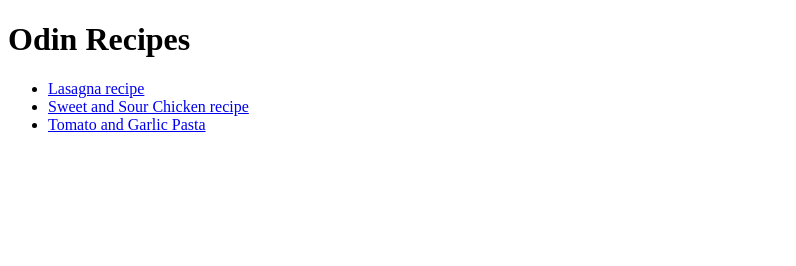
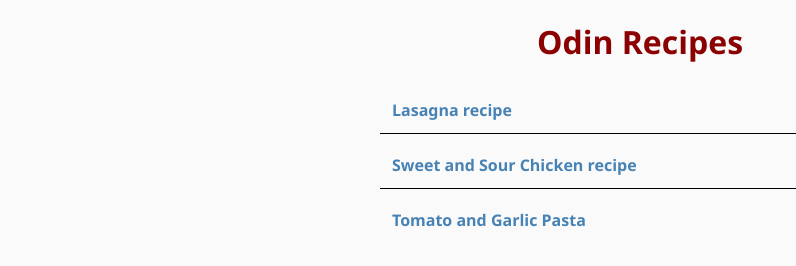
Before and after one commit to Sam-Horry/odin-recipes, a plain HTML site: page index.html in a window 1280 px wide. Shown: the whole page, without its empty margins (0-796 px from the left). Drawn offline with Linux system fonts and the light colour scheme.

Commit message:
added css
added css styling to the index.html as well as the recipe pages.

```diff
--- a/index.html
+++ b/index.html
@@ -1,16 +1,21 @@
 <!DOCTYPE html>
 <html lang="en">
+
+
+<link rel="stylesheet" href="style.css">
+
 <head>
   <meta charset="UTF-8">
   <title>Odin Recipes</title>
 </head>
 
 <body>
-    <h1>Odin Recipes</h1>
-    <ul>
-      <li><a href="recipes/lasagna.html">Lasagna recipe</a></li>
-      <li><a href="recipes/sweet-and-sour-chicken.html">Sweet and Sour Chicken recipe</a></li>
-      <li><a href="recipes/tomato-garlic-pasta.html">Tomato and Garlic Pasta</a></li>
+  <h1 class="title">Odin Recipes</h1>
+  <ul class="recipes">
+    <li class="recipe"><a href="recipes/lasagna.html">Lasagna recipe</a></li>
+    <li class="recipe"><a href="recipes/sweet-and-sour-chicken.html">Sweet and Sour Chicken recipe</a></li>
+    <li class="recipe"><a href="recipes/tomato-garlic-pasta.html">Tomato and Garlic Pasta</a></li>
   </ul>
 </body>
+
 </html>
--- /dev/null
+++ b/style.css
@@ -0,0 +1,92 @@
+* {
+  box-sizing: border-box;
+}
+
+html {
+  font-size: 16px;
+}
+
+body {
+  font-family: "Segoe UI", Roboto, Helvetica, Arial, sans-serif;
+  margin: 0 auto;
+  max-width: 800;
+  padding: 20px;
+  background: #fafafa;
+  color: #333;
+}
+
+/* Index page */
+
+.title {
+  text-align: center;
+  margin-bottom: 24px;
+  color: darkred;
+  font-size: 32px;
+}
+
+.recipes {
+  max-width: 600px;
+  margin: auto;
+}
+
+.recipe {
+  list-style: none;
+  border-bottom: 1px solid black;
+  padding: 12px;
+}
+
+.recipe:last-child {
+  border-bottom: none;
+}
+
+/* Links */
+
+a {
+  text-decoration: none;
+  color: steelblue;
+  font-weight: bold;
+}
+
+a:hover {
+  color: orange;
+  text-decoration: underline;
+}
+
+a:active {
+  text-decoration: none;
+}
+
+/* Recipe pages */
+h1 {
+  margin-top: 0;
+  font-size: 32px;
+  color: darkred;
+}
+
+h2 {
+  font-size: 24px;
+  margin-top: 24px;
+  color: #222;
+}
+
+img {
+  display: block;
+  max-width: 100%;
+  height: auto;
+  margin: 16px 0;
+}
+
+ul,
+ol {
+  margin-left: 20px;
+}
+
+li {
+  margin-bottom: 8px;
+}
+
+.home-link {
+  display: inline-block;
+  margin-bottom: 12px;
+  font-weight: bold;
+}
```
Also changed, not shown: recipes/lasagna.html (+15 -6 lines), recipes/sweet-and-sour-chicken.html (+16 -7 lines), recipes/tomato-garlic-pasta.html (+16 -6 lines). Lines whose indentation alone changed are shown as unchanged.
